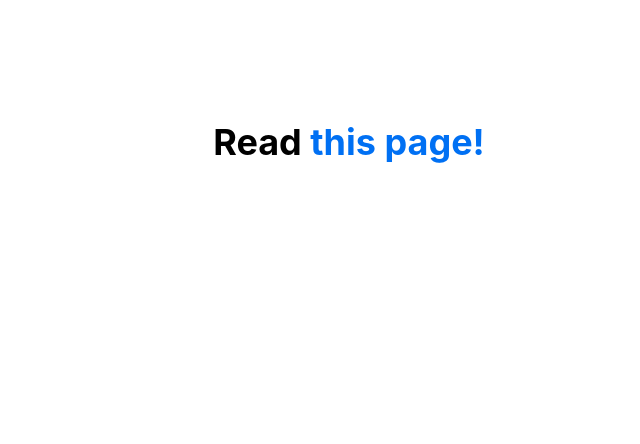
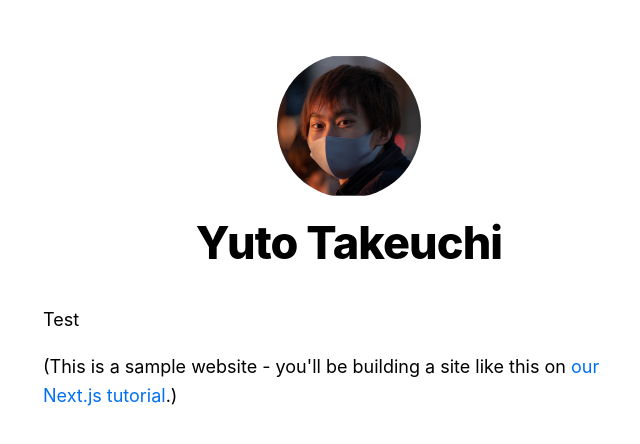
Before and after one commit to takeyu1013/nextjs-blog, a Next.js app: page / in a window 1280 px wide. Shown: the top 444 px of the page, without its empty margins (291-931 px from the left). Built offline with nearby package versions, Linux system fonts and the light colour scheme.

Commit message:
自己紹介ページを作成しました

```diff
--- a/src/components/layout.tsx
+++ b/src/components/layout.tsx
@@ -1,5 +1,7 @@
 import Head from 'next/head';
+import Link from 'next/link';
 import { ReactNode } from "react";
+import utilStyles from '../styles/utils.module.css';
 import styles from './layout.module.css';
 
 type Props = {
@@ -7,6 +9,7 @@ type Props = {
   home: boolean;
 };
 
+const name = 'Yuto Takeuchi';
 export const siteTitle = 'Next.js Sample Website';
 
 const Layout = ({ children, home }: Props) => {
@@ -25,8 +28,43 @@ const Layout = ({ children, home }: Props) => {
           )}.png?theme=light&md=0&fontSize=75px&images=https%3A%2F%2Fassets.zeit.co%2Fimage%2Fupload%2Ffront%2Fassets%2Fdesign%2Fnextjs-black-logo.svg`}
         />
       </Head>
-      <header></header>
+      <header className={styles.header}>
+        {home ? (
+          <>
+            <img
+              src="/images/profile.jpg"
+              className={`${styles.headerHomeImage} ${utilStyles.borderCircle}`}
+              alt={name}
+            />
+            <h1 className={utilStyles.heading2X1}>{name}</h1>
+          </>
+        ) : (
+          <>
+            <Link href="/">
+              <a>
+                <img
+                  src="/images/profile.jpg"
+                  className={`${styles.headerImage} ${utilStyles.borderCircle}`}
+                  alt={name}
+                />
+              </a>
+            </Link>
+            <h2 className={utilStyles.headingLg}>
+              <Link href="/">
+                <a className={utilStyles.colorInherit}>{name}</a>
+              </Link>
+            </h2>
+          </>
+        )}
+      </header>
       <main>{children}</main>
+      {!home && (
+        <div className={styles.backToHome}>
+          <Link href="/">
+            <a>Back to home</a>
+          </Link>
+        </div>
+      )}
     </div>
   );
 };
--- a/src/pages/index.tsx
+++ b/src/pages/index.tsx
@@ -1,29 +1,21 @@
 import Head from 'next/head';
-import Link from 'next/link';
+import Layout, { siteTitle } from '../components/layout';
+import utilStyles from '../styles/utils.module.css';
 
 const Home = () => {
   return (
-    <div>
+    <Layout home>
       <Head>
-        <title>Create Next App</title>
-        <link rel="icon" href="/favicon.ico" />
+        <title>{siteTitle}</title>
       </Head>
-      <main>
-        <h1>
-          Read <Link href="/posts/first-post"><a>this page!</a></Link>
-        </h1>
-      </main>
-      <style jsx>{`
-        main {
-          padding: 5rem 0;
-          flex: 1;
-          display: flex;
-          flexdirection: column;
-          justify-content: center;
-          align-items: center;
-        }
-      `}</style>
-    </div>
+      <section className={utilStyles.haeingMd}>
+        <p>Test</p>
+        <p>
+          (This is a sample website - you'll be building a site like this on{' '}
+          <a href="https://nextjs.org/learn">our Next.js tutorial</a>.)
+        </p>
+      </section>
+    </Layout>
   );
 };
 
```
